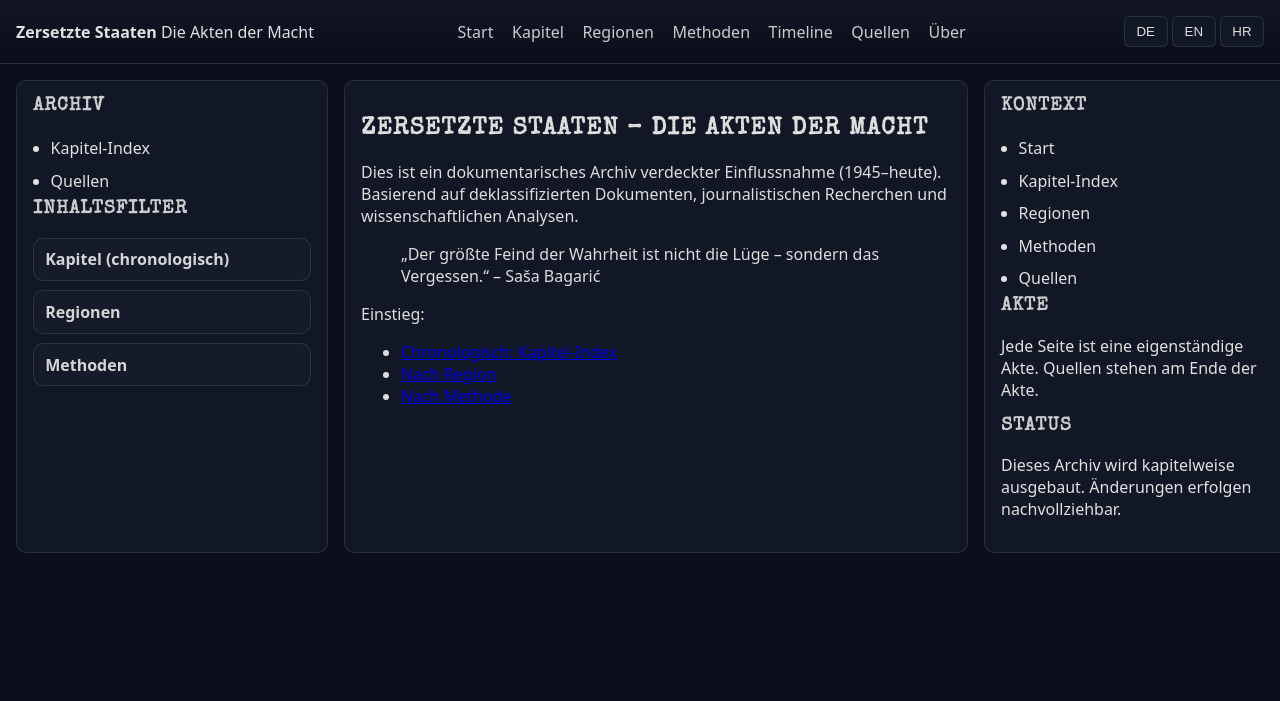
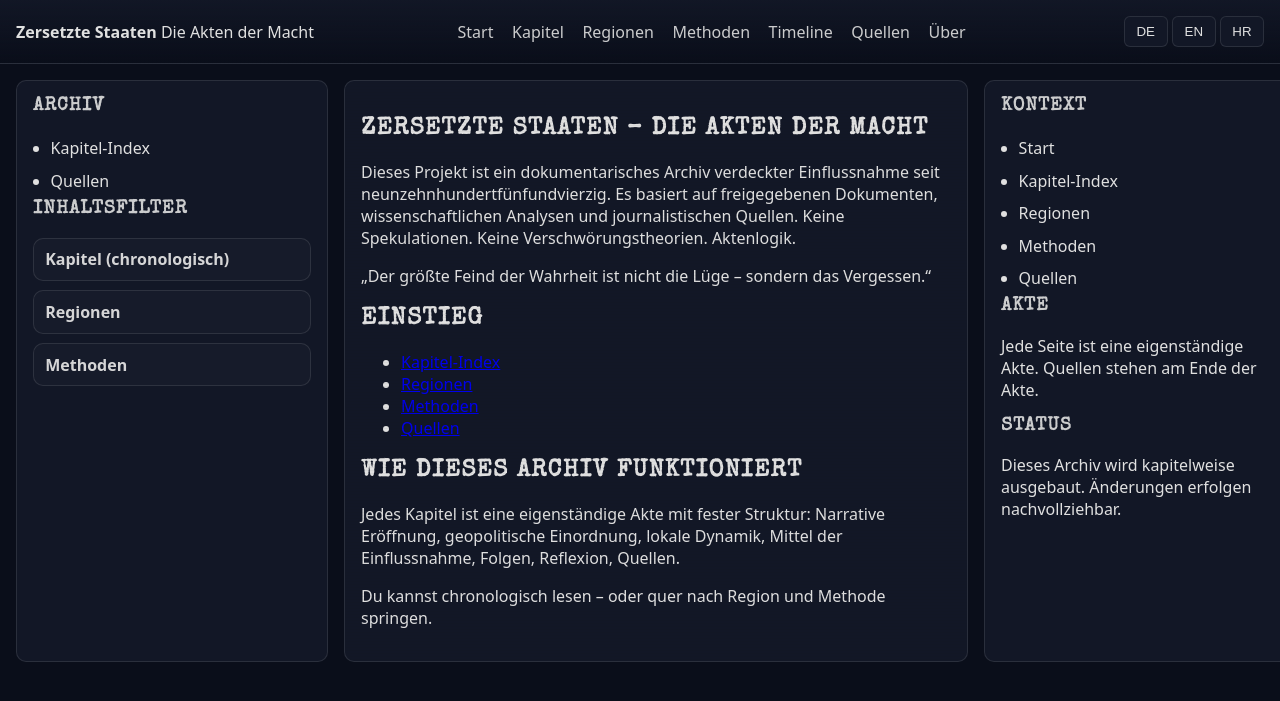
Before and after one commit to bozart-army/zersetzte-staaten-site, a Jekyll site: the page built from de/index.md, in a window 1280 px wide. Shown: the top 701 px of the page. Built offline with Jekyll 4.4.1, drawn with Linux system fonts in a browser that asks for light colours; our own code applies the rules of GitHub Pages for plain Markdown files.

Commit message:
Update index.md

```diff
--- a/de/index.md
+++ b/de/index.md
@@ -3,13 +3,25 @@ title: Start
 lang: de
 permalink: /de/
 ---
+
 # Zersetzte Staaten – Die Akten der Macht
 
-Dies ist ein dokumentarisches Archiv verdeckter Einflussnahme (1945–heute). Basierend auf deklassifizierten Dokumenten, journalistischen Recherchen und wissenschaftlichen Analysen.
+Dieses Projekt ist ein dokumentarisches Archiv verdeckter Einflussnahme seit neunzehnhundertfünfundvierzig.
+Es basiert auf freigegebenen Dokumenten, wissenschaftlichen Analysen und journalistischen Quellen.
+Keine Spekulationen. Keine Verschwörungstheorien. Aktenlogik.
 
-> „Der größte Feind der Wahrheit ist nicht die Lüge – sondern das Vergessen.“ – Saša Bagarić
+„Der größte Feind der Wahrheit ist nicht die Lüge – sondern das Vergessen.“
 
-Einstieg:
-- [Chronologisch: Kapitel-Index](/de/kapitel-index/)
-- [Nach Region](/de/regionen/)
-- [Nach Methode](/de/methoden/)
+## Einstieg
+
+- [Kapitel-Index](/de/kapitel-index/)
+- [Regionen](/de/regionen/)
+- [Methoden](/de/methoden/)
+- [Quellen](/de/quellen/)
+
+## Wie dieses Archiv funktioniert
+
+Jedes Kapitel ist eine eigenständige Akte mit fester Struktur:
+Narrative Eröffnung, geopolitische Einordnung, lokale Dynamik, Mittel der Einflussnahme, Folgen, Reflexion, Quellen.
+
+Du kannst chronologisch lesen – oder quer nach Region und Methode springen.
```
